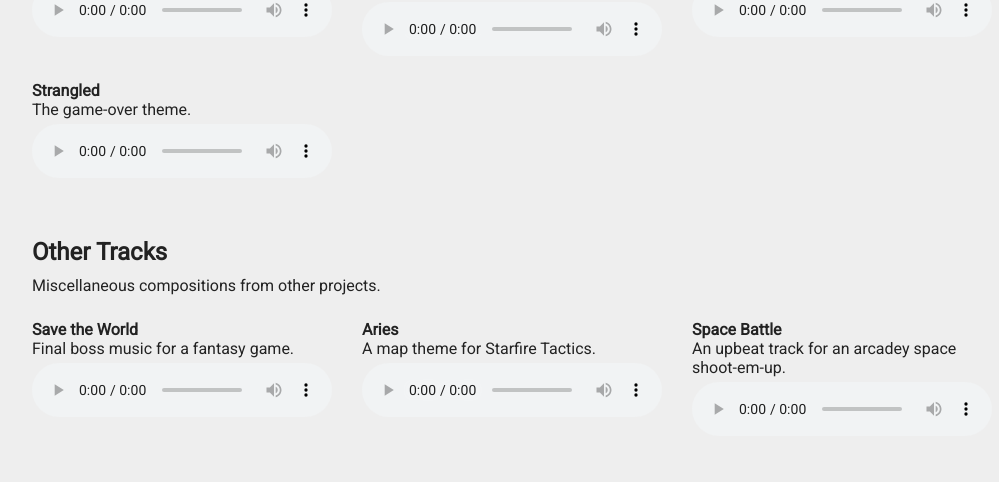
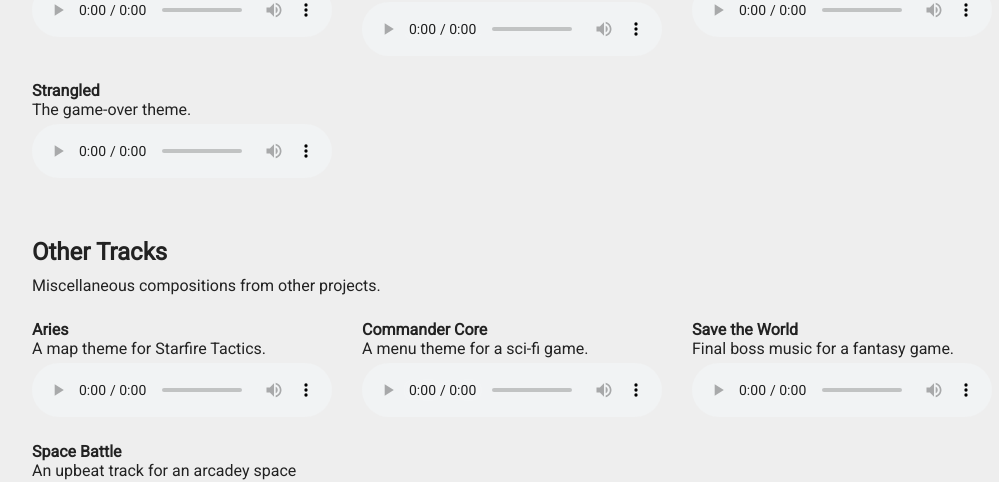
Before and after one commit to Hawkbat/jtho.me, a plain HTML site: page music/index.html in a window 1280 px wide. Shown: the part 983-1465 px from the top of the page, without its empty margins (128-1127 px from the left). Drawn offline with Linux system fonts and the light colour scheme; files whose address does not match are found by name.

Commit message:
Commander Core Theme

```diff
--- a/music/index.html
+++ b/music/index.html
@@ -108,13 +108,17 @@
 			<div>Miscellaneous compositions from other projects.</div>
 		</section>
 		<section class="tracks">
+			<article><b>Aries</b>
+				<div>A map theme for Starfire Tactics.</div>
+				<audio src="http://firstfigure.com/jthome/music/Starfire_Aries.mp3" controls controlsList="nodownload"></audio>
+			</article>
+			<article><b>Commander Core</b>
+				<div>A menu theme for a sci-fi game.</div>
+				<audio src="http://firstfigure.com/jthome/music/Commander_Core_Theme.mp3" controls controlsList="nodownload"></audio>
+			</article>
 			<article><b>Save the World</b>
 				<div>Final boss music for a fantasy game.</div>
 				<audio src="http://firstfigure.com/jthome/music/Save_the_World.mp3" controls controlsList="nodownload"></audio>
-			</article>
-			<article><b>Aries</b>
-				<div>A map theme for Starfire Tactics.</div>
-				<audio src="http://firstfigure.com/jthome/music/Starfire_Aries.mp3" controls controlsList="nodownload"></audio>
 			</article>
 			<article><b>Space Battle</b>
 				<div>An upbeat track for an arcadey space shoot-em-up.</div>
```
